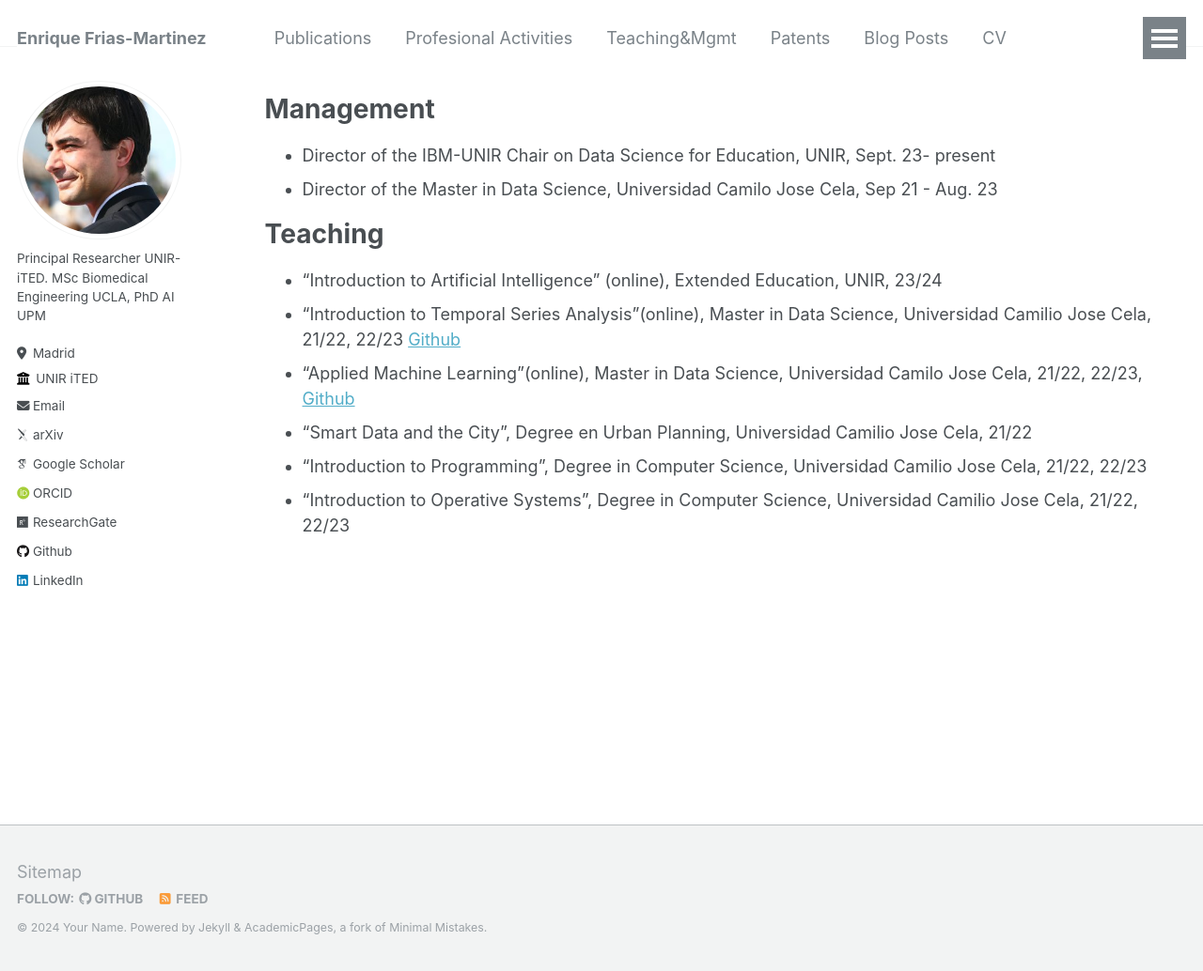
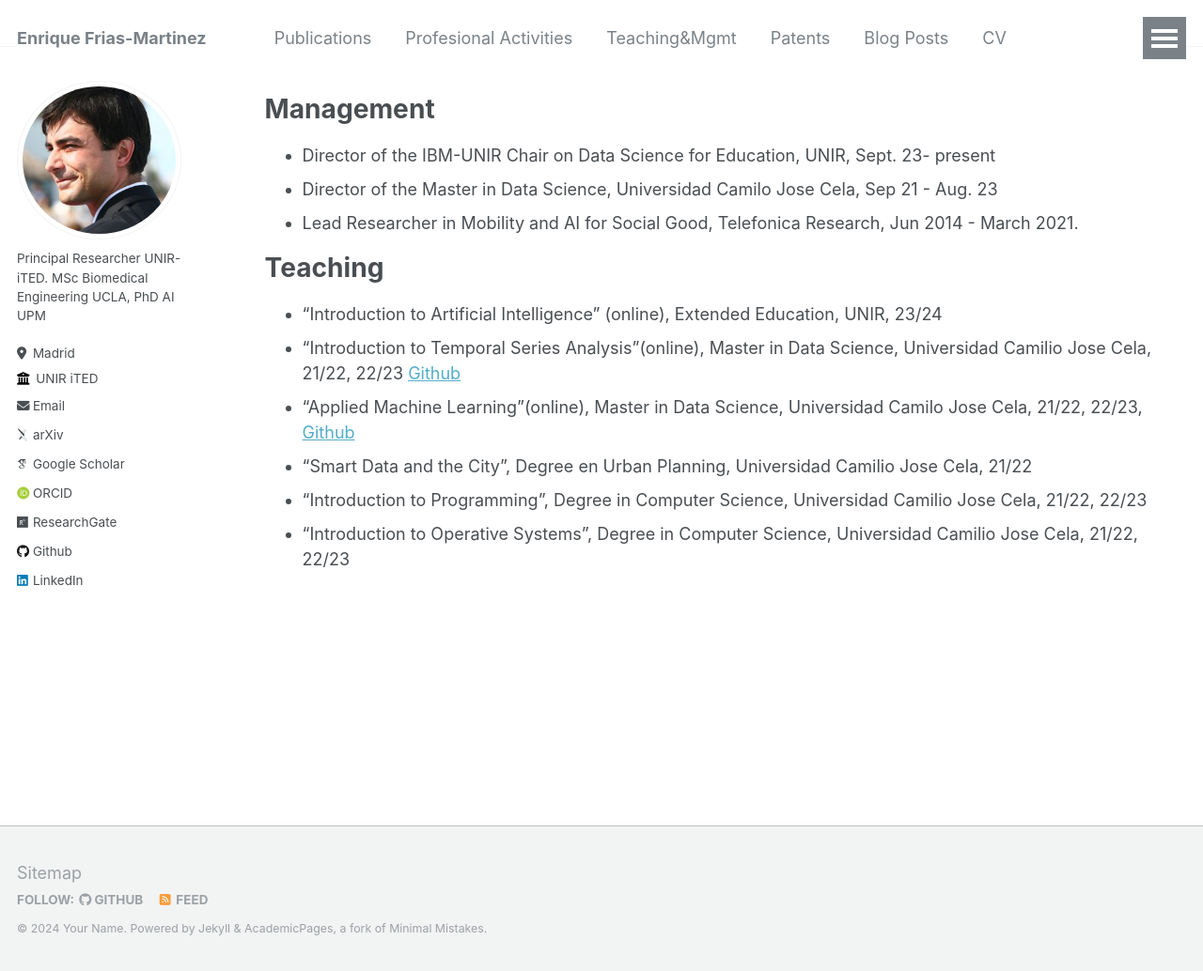
Before and after one commit to ENriqueFRiasM/enriquefriasm.github.io, a Jekyll site: the page built from _pages/teaching.md, in a window 1280 px wide and 1034 px high. Shown: the whole window at 94% size. Built offline with Jekyll 4.4.1, drawn with Linux system fonts in a browser that asks for light colours; some web fonts are replaced.

Commit message:
Update teaching.md

```diff
--- a/_pages/teaching.md
+++ b/_pages/teaching.md
@@ -8,6 +8,7 @@ author_profile: true
 # Management
 * Director of the IBM-UNIR Chair on Data Science for Education, UNIR, Sept. 23- present
 * Director of the Master in Data Science, Universidad Camilo Jose Cela, Sep 21 - Aug. 23
+* Lead Researcher in Mobility and AI for Social Good, Telefonica Research, Jun 2014 - March 2021.
 
 # Teaching
 * "Introduction to Artificial Intelligence" (online), Extended Education, UNIR, 23/24
```
